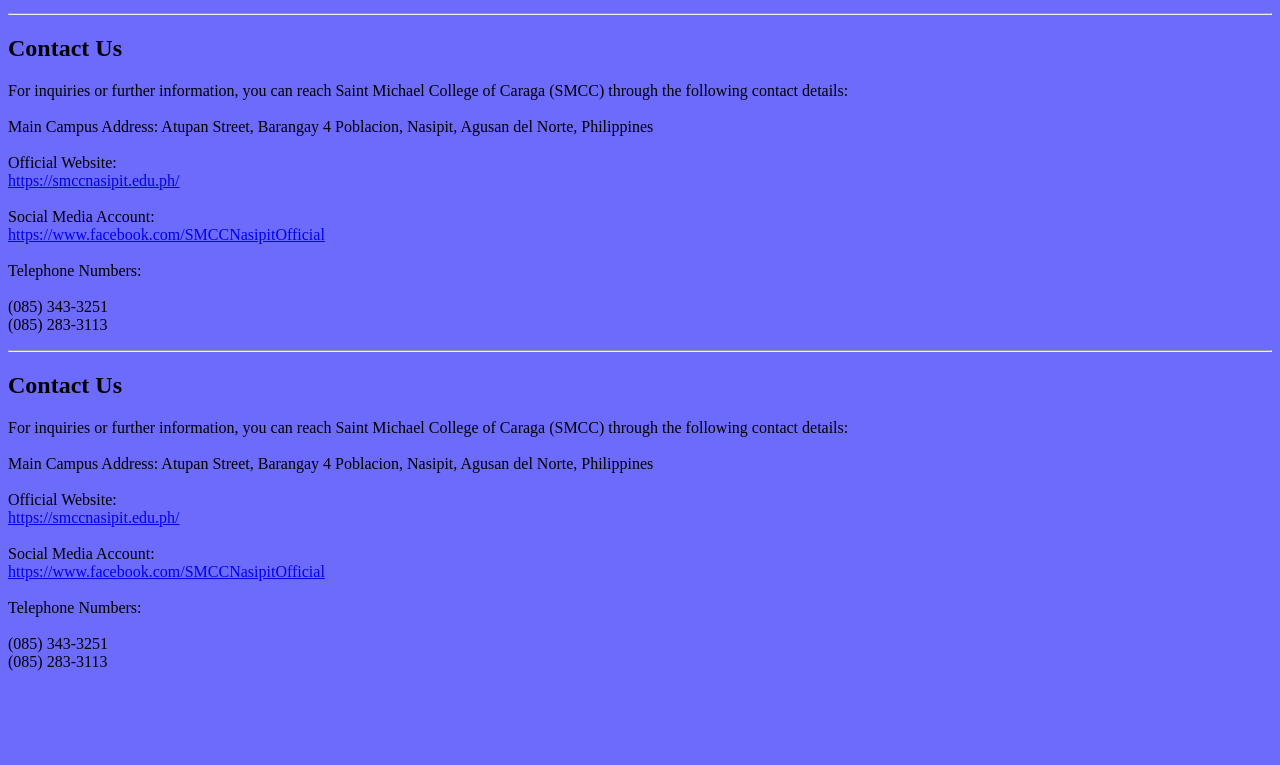
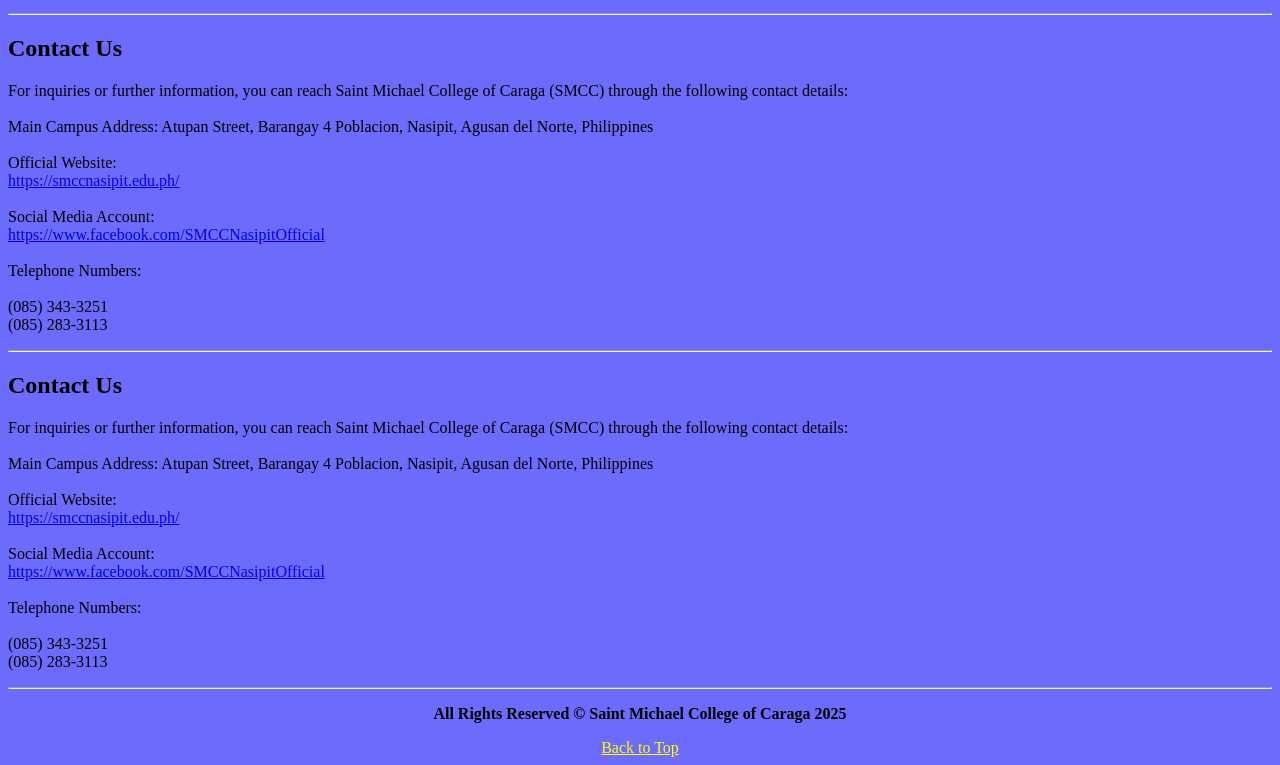
Before and after one commit to Mikerey12/SMCC-WEB, a plain HTML site: page index.html in a window 1280 px wide. Shown: the part 1205-1970 px from the top of the page. Before the commit the page ends 1892 px from the top, so only its background shows below. Drawn offline with Linux system fonts and the light colour scheme.

Commit message:
Update index.html

```diff
--- a/index.html
+++ b/index.html
@@ -160,6 +160,15 @@
 
     </article>
 
+    <hr>
+    <footer style="text-align: center;">
+
+        <p style="font-weight: bold;">All Rights Reserved &copy Saint Michael College of Caraga 2025</p>
+
+        <a href="#top" style="text-align: center; color: yellow;">Back to Top</a>
+
+
+    </footer>
 
 
 
```
